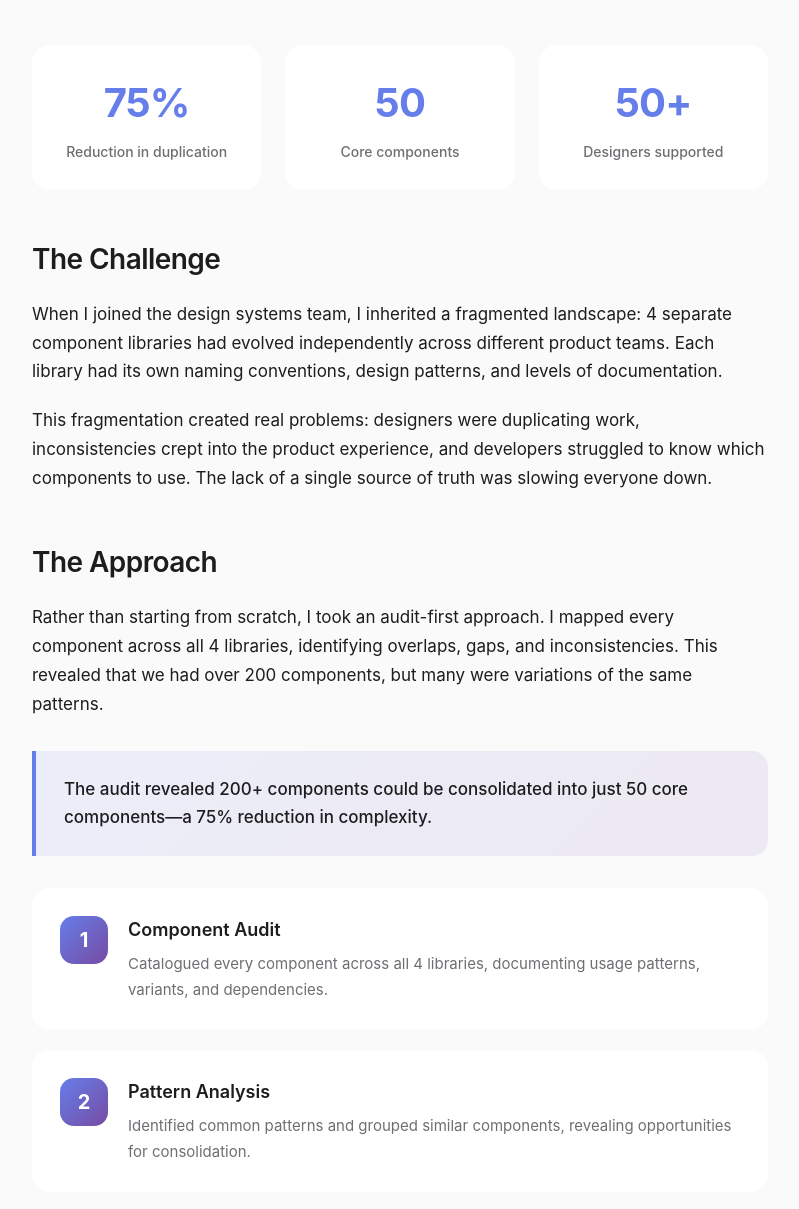
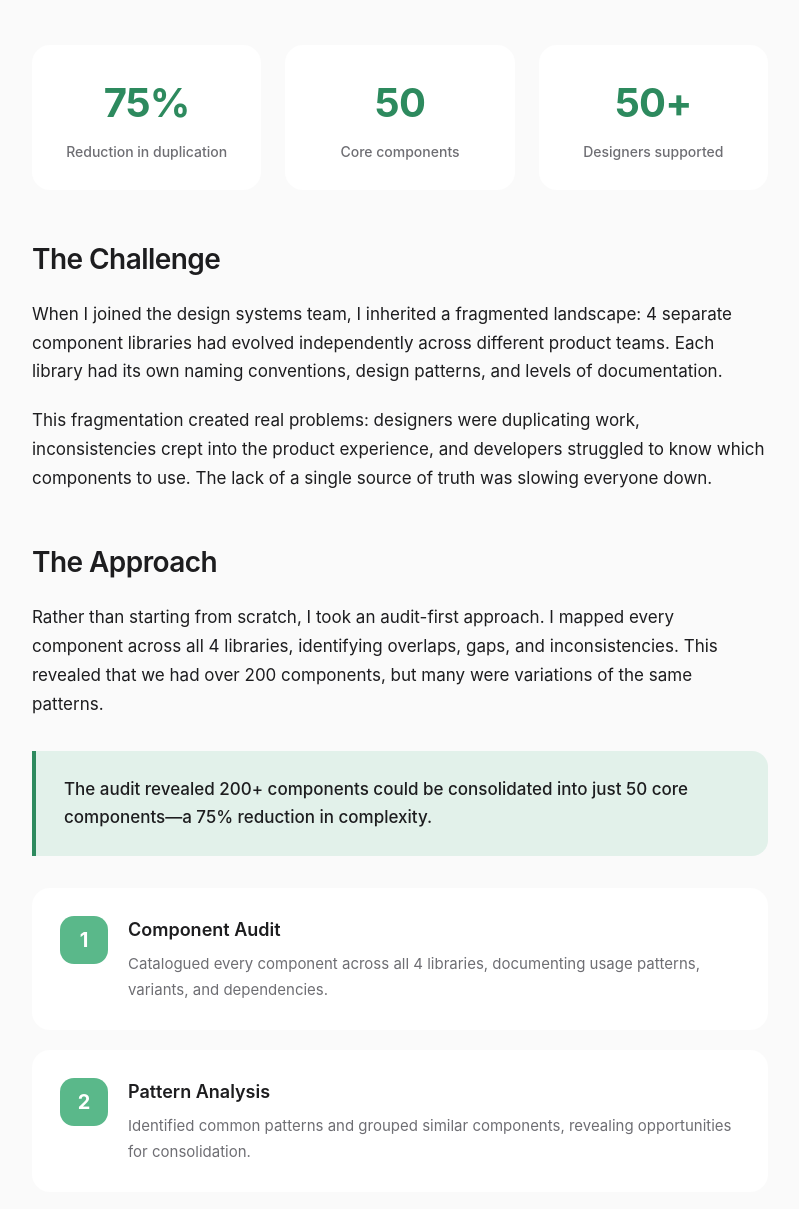
Before and after one commit to matthewothomas/design-portfolio, a plain HTML site: page case-study-consolidation.html in a window 1280 px wide. Shown: the part 871-2080 px from the top of the page, without its empty margins (240-1039 px from the left). Drawn offline with Linux system fonts and the light colour scheme.

Commit message:
Update case-study-consolidation.html

```diff
--- a/case-study-consolidation.html
+++ b/case-study-consolidation.html
@@ -105,7 +105,7 @@
         .case-study-tag {
             font-size: 13px;
             padding: 8px 16px;
-            background: #667eea;
+            background: #2d8a5e;
             color: white;
             border-radius: 100px;
             font-weight: 500;
@@ -128,7 +128,7 @@
         .hero-image {
             width: 100%;
             aspect-ratio: 16 / 9;
-            background: linear-gradient(135deg, #667eea 0%, #764ba2 100%);
+            background: #5ab88a;
             border-radius: 24px;
             margin-bottom: 48px;
             display: flex;
@@ -160,7 +160,7 @@
         .metric-value {
             font-size: 40px;
             font-weight: 700;
-            color: #667eea;
+            color: #2d8a5e;
             margin-bottom: 8px;
             letter-spacing: -0.02em;
         }
@@ -202,8 +202,8 @@
         }
 
         .highlight-box {
-            background: linear-gradient(135deg, rgba(102, 126, 234, 0.1) 0%, rgba(118, 75, 162, 0.1) 100%);
-            border-left: 4px solid #667eea;
+            background: rgba(90, 184, 138, 0.15);
+            border-left: 4px solid #2d8a5e;
             padding: 24px 28px;
             border-radius: 0 16px 16px 0;
             margin: 32px 0;
@@ -233,7 +233,7 @@
         .step-number {
             width: 48px;
             height: 48px;
-            background: linear-gradient(135deg, #667eea 0%, #764ba2 100%);
+            background: #5ab88a;
             border-radius: 14px;
             display: flex;
             align-items: center;
```
